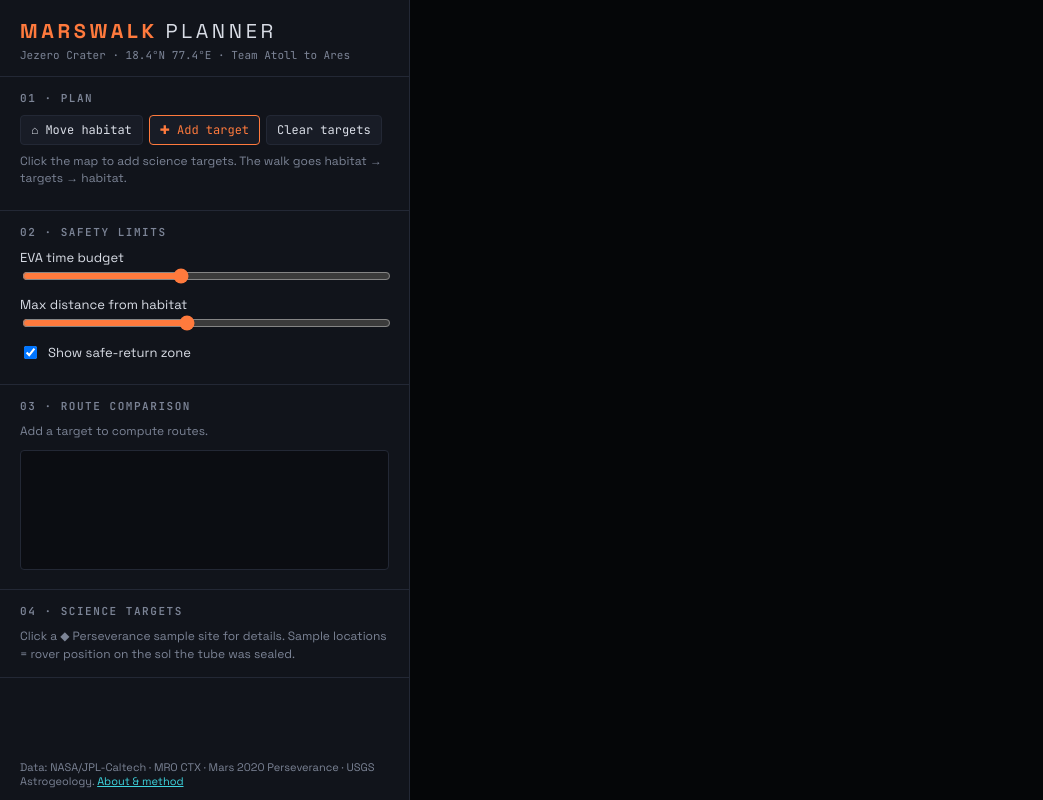
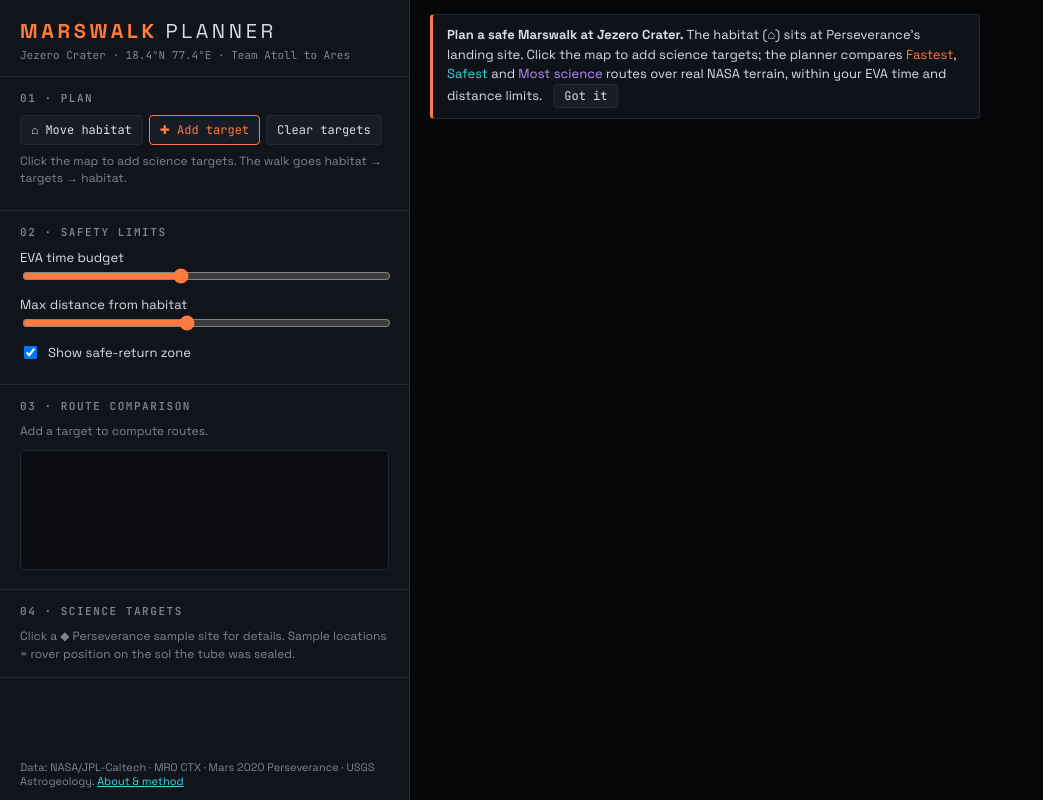
Before and after one commit to zeykahmed/marswalk-planner, a plain HTML site: page docs/index.html in a window 1280 px wide. Shown: the whole page, without its empty margins (0-1043 px from the left). Drawn offline with Linux system fonts and the light colour scheme; no server answers.

Commit message:
Add files via upload

```diff
--- a/docs/app.js
+++ b/docs/app.js
@@ -15,7 +15,7 @@ const PROFILES = [
 let ROVER, SITES = [];   // Perseverance data; SITES = sample locations grouped by position
 
 let G;                 // grid: {w,h,cell,elev,slope,haz,bounds}
-let map, habitat, targets = [], routes = [], selected = 'safe', mode = 'target';
+let map, habitat, targets = [], routes = [], selected = 'sci', mode = 'target';
 let returnTime = null, zoneLayer = null, routeLayers = [], turnMarker = null;
 const state = { budgetH: 4, radiusKm: 5 };
 
@@ -351,7 +351,7 @@ async function init() {
   habitat = L.marker([18.4447, 77.4508], { icon: pin('hab', '⌂'), draggable: true }).addTo(map)
     .bindTooltip('Habitat (Octavia E. Butler Landing)');
   habitat.on('dragend', recompute);
-  addTarget(L.latLng(18.4845, 77.4280));   // delta front (default demo target)
+  addTarget(L.latLng(18.4930, 77.4050));   // default demo target: top of the delta (routes clearly differ)
 
   map.on('click', e => {
     if (mode === 'habitat') { if (toIdx(e.latlng) >= 0) habitat.setLatLng(e.latlng); }
@@ -371,6 +371,7 @@ async function init() {
   document.getElementById('showZone').onchange = drawZone;
   document.getElementById('aboutLink').onclick = e => { e.preventDefault(); document.getElementById('about').classList.remove('hidden'); };
   document.getElementById('closeAbout').onclick = () => document.getElementById('about').classList.add('hidden');
+  document.getElementById('closeIntro').onclick = () => document.getElementById('intro').remove();
   recompute();
 }
 init();
--- a/docs/index.html
+++ b/docs/index.html
@@ -51,6 +51,12 @@
 </aside>
 
 <main id="map"></main>
+<div id="intro">
+  <b>Plan a safe Marswalk at Jezero Crater.</b> The habitat (⌂) sits at Perseverance's landing site.
+  Click the map to add science targets; the planner compares <span style="color:#ff7a3d">Fastest</span>,
+  <span style="color:#3ed6e0">Safest</span> and <span style="color:#b98cff">Most science</span> routes over real NASA terrain,
+  within your EVA time and distance limits. <button id="closeIntro">Got it</button>
+</div>
 
 <div id="about" class="modal hidden"><div class="card">
   <h3>How it works</h3>
--- a/docs/style.css
+++ b/docs/style.css
@@ -64,3 +64,8 @@ img.pixel { image-rendering: pixelated; }
 .sci-m { font-family: var(--mono); font-size: 11px; color: var(--dim); margin: 3px 0 6px; }
 .sci p { font-size: 13px; margin: 0; line-height: 1.45; }
 #card button { margin-top: 6px; }
+
+#intro { position: fixed; left: 430px; right: 300px; top: 14px; z-index: 1000; background: rgba(17,20,27,.95);
+  border: 1px solid var(--line); border-left: 3px solid var(--accent); border-radius: 4px; padding: 10px 14px;
+  font-size: 13px; line-height: 1.5; }
+#intro button { margin-left: 8px; padding: 3px 10px; }
```
